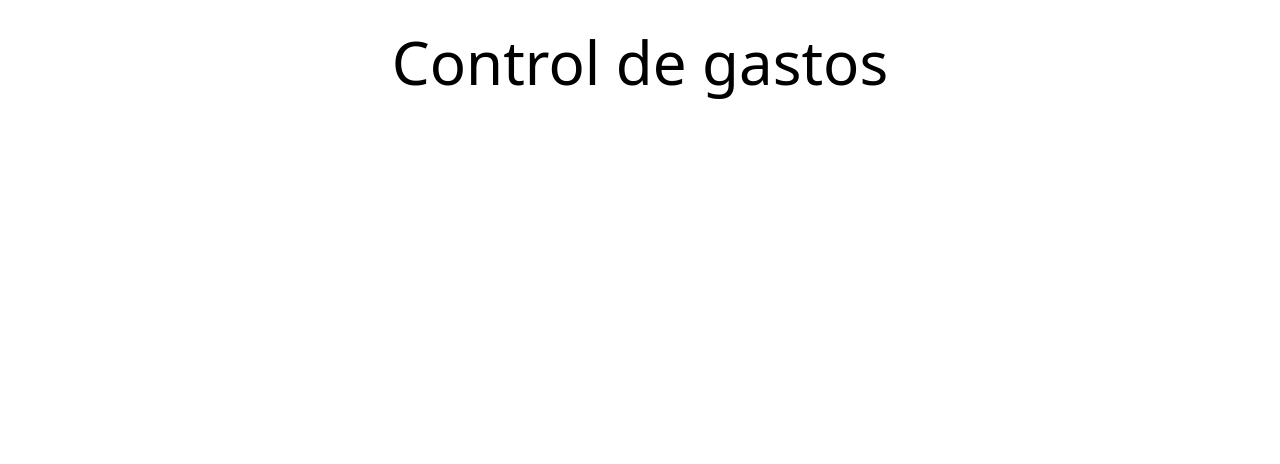
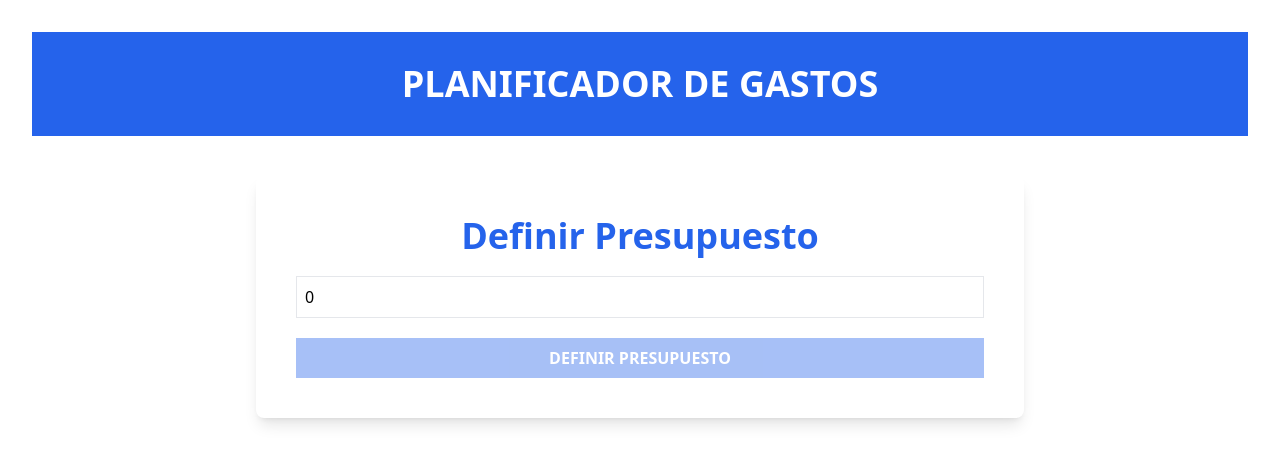
Before and after one commit to jpgonzales27/08-control-gastos-contextapi, a React (Vite) app: page / in a window 1280 px wide. Shown: the top 464 px of the page. Built offline with nearby package versions, Linux system fonts and the light colour scheme.

Commit message:
Creado componente BudgetForm

```diff
--- a/src/App.tsx
+++ b/src/App.tsx
@@ -1,9 +1,15 @@
 import "./App.css";
+import BudgetForm from "./components/BudgetForm";
 
 function App() {
   return (
     <>
-      <h1 className="text-6xl">Control de gastos</h1>
+      <header className="bg-blue-600 py-8 max-h-72">
+        <h1 className="uppercase text-center font-black text-4xl text-white">Planificador de Gastos</h1>
+      </header>
+      <div className="max-w-3xl mx-auto bg-white shadow-lg rounded-lg mt-10 p-10">
+        <BudgetForm />
+      </div>
     </>
   );
 }
--- /dev/null
+++ b/src/components/BudgetForm.tsx
@@ -0,0 +1,35 @@
+import { useMemo, useState } from "react";
+
+export default function BudgetForm() {
+  const [budget, setBudget] = useState(0);
+
+  const handleChange = (e: React.ChangeEvent<HTMLInputElement>) => {
+    setBudget(e.target.valueAsNumber);
+  };
+
+  const isValid = useMemo(() => isNaN(budget) || budget <= 0, [budget]);
+  return (
+    <form className="space-y-5">
+      <div className="flex flex-col space-y-5">
+        <label htmlFor="budget" className="text-4xl text-blue-600 font-bold text-center">
+          Definir Presupuesto
+        </label>
+        <input
+          type="number"
+          name=""
+          id="budget"
+          className="w-full bg-white border border-gray-200 p-2"
+          placeholder="Definir Presupuesto"
+          value={budget}
+          onChange={handleChange}
+        />
+      </div>
+      <input
+        type="submit"
+        value="Definir Presupuesto"
+        className="bg-blue-600 hover:bg-blue-700 cursor-pointer w-full p-2 text-white font-black uppercase disabled:opacity-40"
+        disabled={isValid}
+      />
+    </form>
+  );
+}
```
